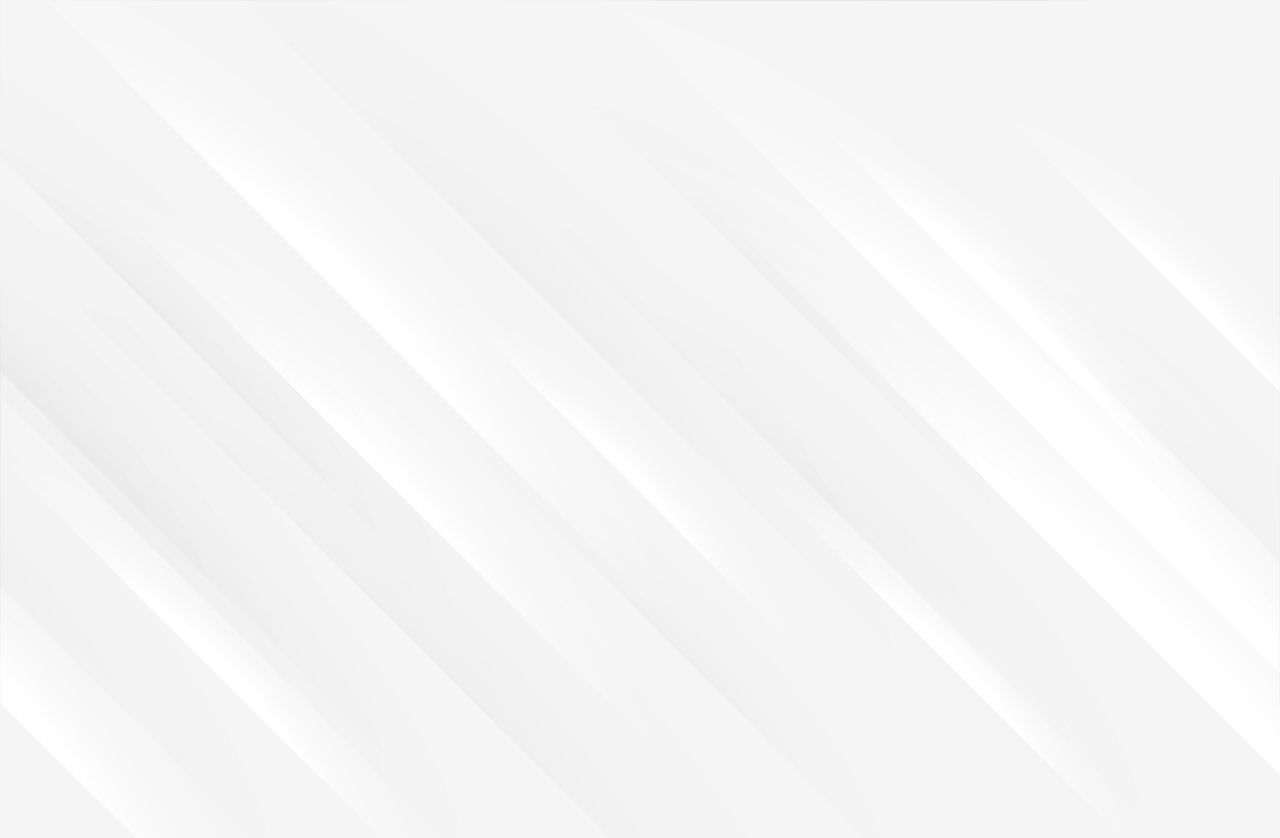
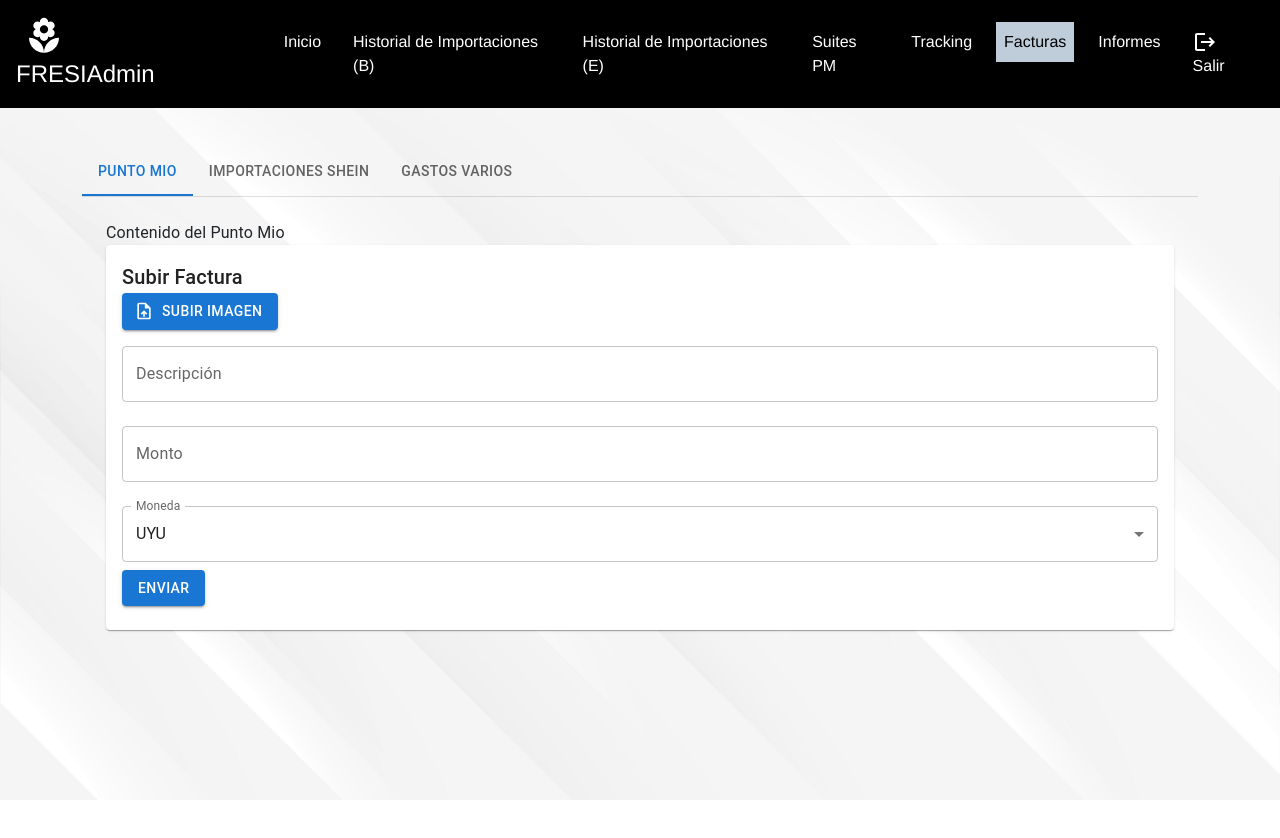
Before and after one commit to FranciscoLattaro/FRESIAdmin, a React (Create React App) app in the folder frontend/: page /facturas in a window 1280 px wide. Before the commit this address had no page. After the commit the page ends 800 px from the top, so only its background shows below. Built offline with nearby package versions, Linux system fonts and the light colour scheme.

Commit message:
Se agrega Front de componente de facturas

```diff
--- a/frontend/src/App.jsx
+++ b/frontend/src/App.jsx
@@ -16,6 +16,7 @@
 import CompMostrarTrackings from "./Componentes/MostrarTrackings.jsx";
 import CompEditarBImp from "./Componentes/EditarBImp.jsx"; // Importa tu componente de edición
 import NotAuthenticated from "./Componentes/NotAuthenticated.jsx"
+import Facturas from "./Componentes/Facturas.jsx";
 
 function App() {
   return (
@@ -33,6 +34,7 @@
         <Route path="/fedex/tracking/:id/:unique" element={<Navbar />}></Route>
         <Route path="/compras/" element={<Navbar />}></Route>
         <Route path="/bimps/edit/:id" element={<Navbar />}></Route>
+        <Route path="/facturas/" element={<Navbar />}></Route>
       </Routes>
 
       <div className="container">
@@ -43,7 +45,7 @@
               <Route path="/not-authenticated" element={<NotAuthenticated />}></Route>
               <Route path="/login/" element={<Login />}></Route>
               <Route path="/signUp/" element={<SignUp />}></Route>
-
+              <Route path="/facturas/" element={<Facturas />}></Route>
               <Route path="/bimps/" element={<CompMostrarBImp />}></Route>
               <Route path="/bimps/create" element={<CompNuevaBImp />}></Route>
               <Route
--- /dev/null
+++ b/frontend/src/Componentes/FacturaForm.jsx
@@ -0,0 +1,108 @@
+import React, { useState } from 'react';
+import { Box, Typography, TextField, Button, MenuItem, Select, InputLabel, FormControl, Card, CardContent } from '@mui/material';
+import { UploadFile } from '@mui/icons-material';
+import axios from 'axios';
+
+const FacturaForm = () => {
+  const [file, setFile] = useState(null);
+  const [description, setDescription] = useState('');
+  const [amount, setAmount] = useState('');
+  const [currency, setCurrency] = useState('UYU');
+
+  const handleFileChange = (event) => {
+    setFile(event.target.files[0]);
+  };
+
+  const handleDescriptionChange = (event) => {
+    setDescription(event.target.value);
+  };
+
+  const handleAmountChange = (event) => {
+    setAmount(event.target.value);
+  };
+
+  const handleCurrencyChange = (event) => {
+    setCurrency(event.target.value);
+  };
+
+  const handleSubmit = async (event) => {
+    event.preventDefault();
+    const formData = new FormData();
+    formData.append('file', file);
+    formData.append('description', description);
+    formData.append('amount', amount);
+    formData.append('currency', currency);
+
+    try {
+      const response = await axios.post('http://localhost:8000/upload', formData, {
+        headers: {
+          'Content-Type': 'multipart/form-data',
+        },
+      });
+      console.log('File uploaded successfully:', response.data);
+    } catch (error) {
+      console.error('Error uploading file:', error);
+    }
+  };
+
+  return (
+    <Card>
+      <CardContent>
+        <Typography variant="h6">Subir Factura</Typography>
+        <form onSubmit={handleSubmit}>
+          <input
+            accept="image/*"
+            id="file-upload"
+            type="file"
+            style={{ display: 'none' }}
+            onChange={handleFileChange}
+          />
+          <label htmlFor="file-upload">
+            <Button
+              variant="contained"
+              color="primary"
+              component="span"
+              startIcon={<UploadFile />}
+            >
+              Subir Imagen
+            </Button>
+          </label>
+          {file && <Typography>Archivo seleccionado: {file.name}</Typography>}
+          <TextField
+            fullWidth
+            margin="normal"
+            label="Descripción"
+            variant="outlined"
+            value={description}
+            onChange={handleDescriptionChange}
+          />
+          <TextField
+            fullWidth
+            margin="normal"
+            label="Monto"
+            variant="outlined"
+            type="number"
+            value={amount}
+            onChange={handleAmountChange}
+          />
+          <FormControl fullWidth margin="normal">
+            <InputLabel>Moneda</InputLabel>
+            <Select
+              value={currency}
+              onChange={handleCurrencyChange}
+              label="Moneda"
+            >
+              <MenuItem value="UYU">UYU</MenuItem>
+              <MenuItem value="USD">USD</MenuItem>
+            </Select>
+          </FormControl>
+          <Button type="submit" variant="contained" color="primary">
+            Enviar
+          </Button>
+        </form>
+      </CardContent>
+    </Card>
+  );
+};
+
+export default FacturaForm;
--- /dev/null
+++ b/frontend/src/Componentes/Facturas.jsx
@@ -0,0 +1,45 @@
+import React, { useState } from 'react';
+import { Box, Tabs, Tab, Typography } from '@mui/material';
+import FacturaForm from './FacturaForm'; // Importa el componente FacturaForm
+
+const Facturas = () => {
+  const [value, setValue] = useState(0);
+
+  const handleChange = (event, newValue) => {
+    setValue(newValue);
+  };
+
+  return (
+    <Box sx={{ width: '100%' }}>
+      <Box sx={{ borderBottom: 1, borderColor: 'divider' }}>
+        <Tabs value={value} onChange={handleChange} aria-label="tabs example">
+          <Tab label="Punto Mio" />
+          <Tab label="Importaciones Shein" />
+          <Tab label="Gastos Varios" />
+        </Tabs>
+      </Box>
+      <Box sx={{ p: 3 }}>
+        {value === 0 && (
+          <>
+            <Typography>Contenido del Punto Mio</Typography>
+            <FacturaForm /> {/* Agrega el formulario aquí */}
+          </>
+        )}
+        {value === 1 && (
+          <>
+            <Typography>Contenido de Importaciones Shein</Typography>
+            <FacturaForm /> {/* Agrega el formulario aquí */}
+          </>
+        )}
+        {value === 2 && (
+          <>
+            <Typography>Contenido de Gastos Varios</Typography>
+            <FacturaForm /> {/* Agrega el formulario aquí */}
+          </>
+        )}
+      </Box>
+    </Box>
+  );
+};
+
+export default Facturas;
--- a/frontend/src/Componentes/NavBar/Navbar.jsx
+++ b/frontend/src/Componentes/NavBar/Navbar.jsx
@@ -49,7 +49,7 @@
         <li><NavLink to="/eimps/">Historial de Importaciones (E)</NavLink></li>
         <li><NavLink to="/suites/">Suites PM</NavLink></li>
         <li><NavLink to="/track/">Tracking</NavLink></li>
-        <li><NavLink to="/">Facturas</NavLink></li>
+        <li><NavLink to="/facturas">Facturas</NavLink></li>
         <li><NavLink to="/">Informes</NavLink></li>
         <li><NavLink onClick={handleLogout} to="/login"><LogoutIcon></LogoutIcon> Salir</NavLink></li>
       </ul>
```
